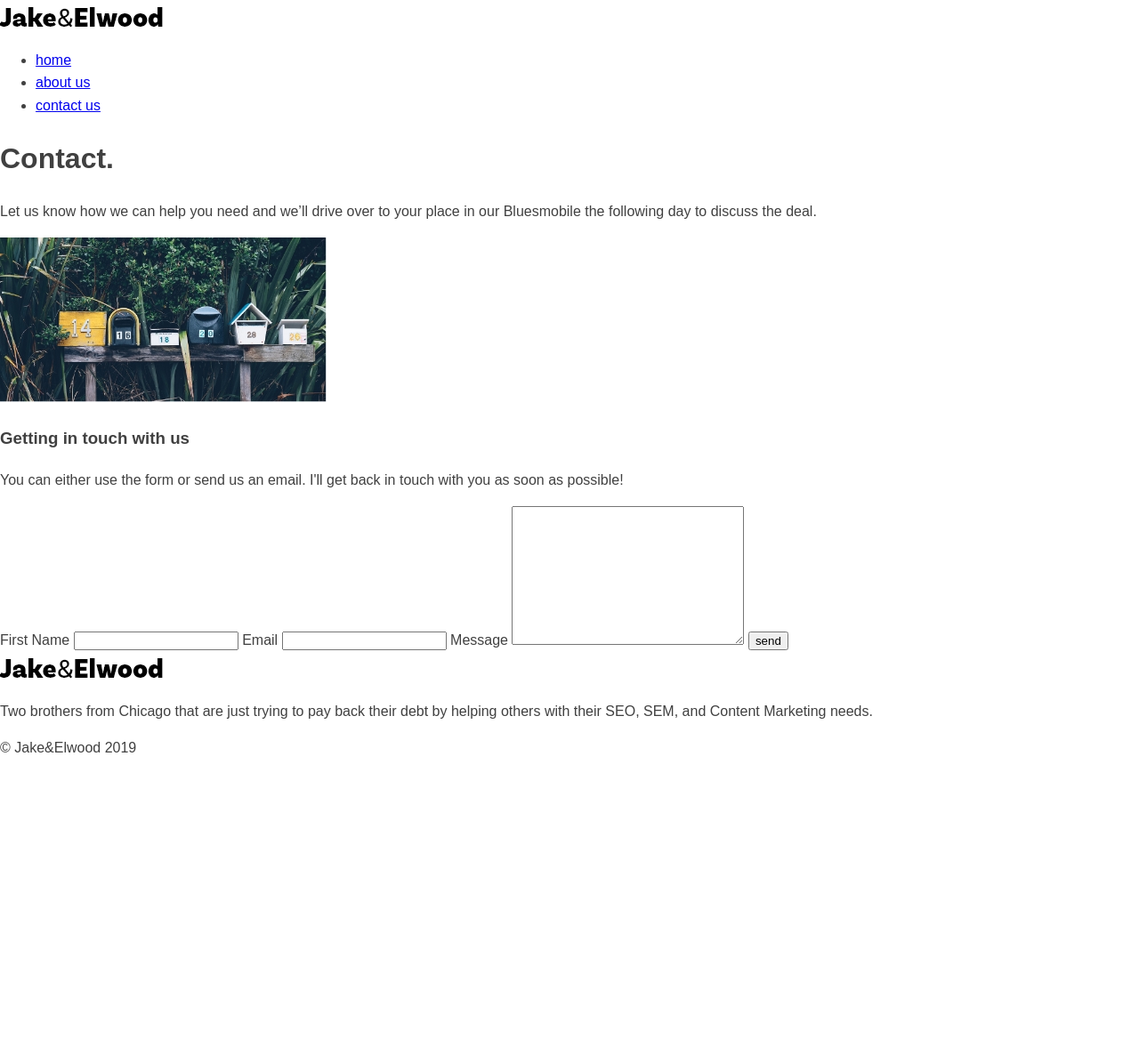
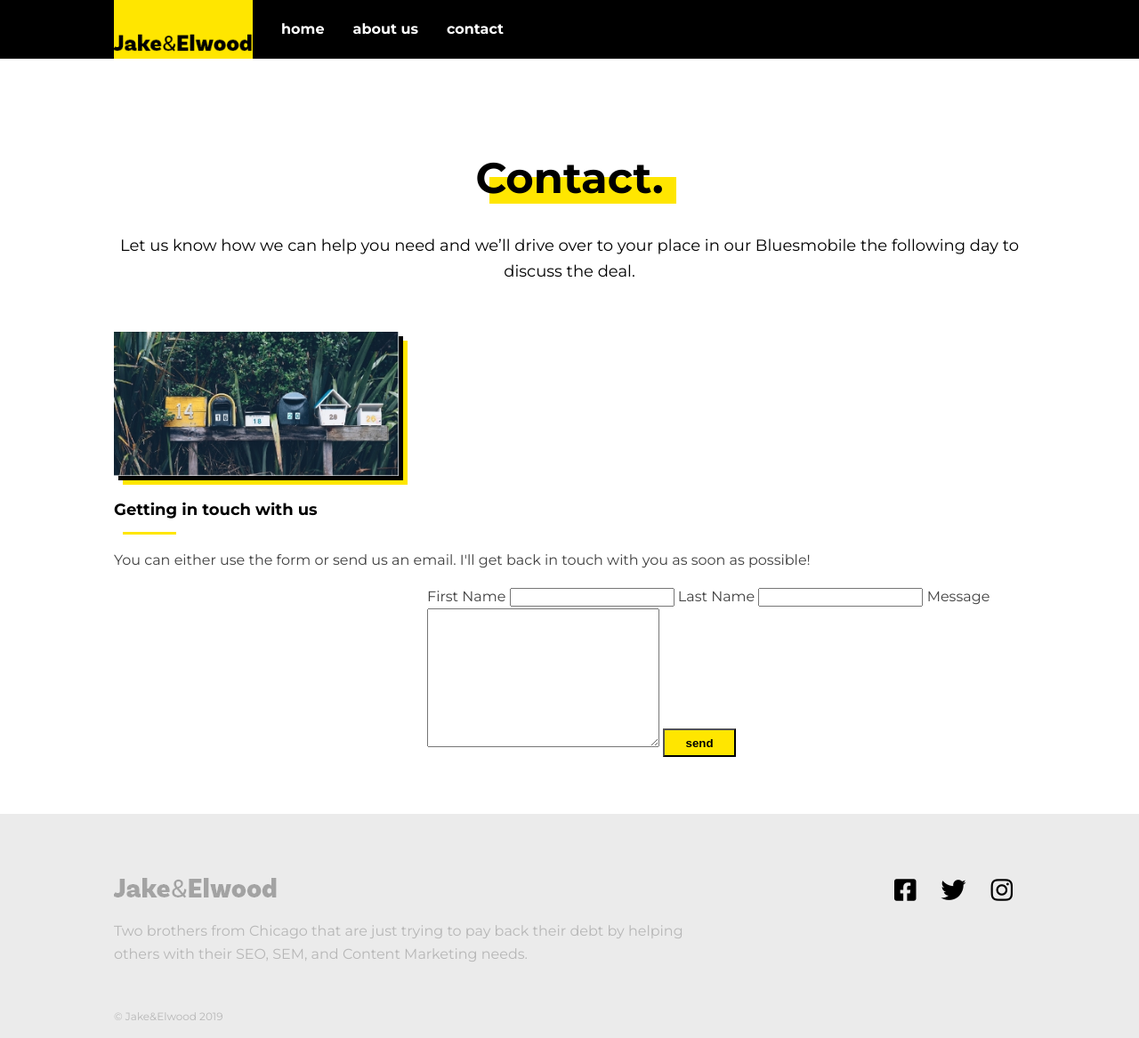
Before and after one commit to frontendella/Marketing-agency-website, a website: page contact.html in a window 1280 px wide. Shown: the whole page at 89% size. Before the commit the page ends 880 px from the top, so only its background shows below. Drawn offline with Linux system fonts and the light colour scheme.

Commit message:
Contact page is updated

```diff
--- a/contact.html
+++ b/contact.html
@@ -1,65 +1,76 @@
 <!DOCTYPE html>
-<html lang="en">
+<html>
     <head>
-    <meta charset="UTF-8">
-    <title>HomePage</title>
-    <link rel="stylesheet" href="style.css">
+        <title>Jake & Elwood</title>
+        <!-- viewport meta to render pages on mobile properly -->
+        <meta name="viewport" content="width=device-width, initial-scale=1">
+
+        <!-- link to google fonts -->
+        <link href="https://fonts.googleapis.com/css?family=Montserrat:400,700&display=swap" rel="stylesheet">
+
+        <!-- https://cdnjs.com/libraries/font-awesome -->
+        <link href="https://cdnjs.cloudflare.com/ajax/libs/font-awesome/5.9.0/css/all.css" rel="stylesheet">
+
+        <!-- link to my CSS -->
+        <link href="./style.css" rel="stylesheet">
     </head>
      <body>
-	<header>
-        <img src="./img/logo.png" alt="logo">
-        <nav>
-            <ul>
-                <li>
-                    <a href="/index.html">home</a>
-                </li>
-
-                <li>
-                    <a href="/about.html">about us</a>
-                </li>
-                <li>
-                    <a href="/contact.html">contact us</a>
-                </li>
+        <header class="header main-grid">
+            <div class="header-content">
+                <a class="logo-link" href="index.html">
+                    <img src="img/logo.png" alt="" class="logo">
+                </a>
+                <button aria-label="Open navigation" class="open-nav">&#9776;</button>
+                <nav class="nav">
+                    <button aria-label="Close navigation" class="close-nav">&times;</button>
+                    <ul class="nav-list">
+                        <li class="nav-item"><a href="index.html" class="nav-link">home</a></li>
+                        <li class="nav-item"><a href="about.html" class="nav-link">about us</a></li>
+                        <li class="nav-item"><a href="contact.html" class="nav-link">contact</a></li>
                     </ul>
                 </nav>
+            </div>
         </header>
-    <div class="container">
-        <main >
-            <h1>
-                Contact.
-            </h1>
-            <p>Let us know how we can help you need and we’ll drive over to your place in our Bluesmobile the following day to discuss the deal. </p>
-            <img src="./img/contact.jpg" alt="post boxes image">
-            <h3>Getting in touch with us</h3>
+
+        <main class="main-grid main-template">
+            <h1 class="page-title">Contact.</h1>
+            <p class="subtitle">Let us know how we can help you need and we’ll drive over to your place in our Bluesmobile the following day to discuss the deal.</p>
+            <img class="main-image" src="./img/contact.jpg" alt="a bunch of mailboxes">
+            <div class="secondary-text">
+                <h2 class="section-title">Getting in touch with us</h2>
                 <p>You can either use the form or send us an email. I'll get back in touch with you as soon as possible!</p>
-            <form>
-                <label for="first">First Name</label>
-                <input type="text" id="first" >
-                <label for="email">Email</label>
-                <input type="email" id="email">
+            </div>
+
+            <div class="main-text">
+                <form action="#" method="POST">
+                    <label for="fname">First Name</label>
+                    <input type="text" id="fname">
+
+                    <label for="lname">Last Name</label>
+                    <input type="text" id="lname">
+
                     <label for="message">Message</label>
                     <textarea name="message" id="message" cols="30" rows="10"></textarea>
-                <button type="submit">
-                    send
-                </button>
+                    <button class="btn btn-primary">send</button>
                 </form>
             </div>
+
         </main>
 
-        <footer>
-            <div>
-                <img src="./img/logo.png" alt="logo">
-                <p>
-                    Two brothers from Chicago that are just trying to pay back their debt by helping others with their SEO, SEM, and Content Marketing needs.
-                </p>
-                <span>© Jake&Elwood 2019</span>
-                <div>
-                    <img src="" alt="">
-                    <img src="" alt="">
-                    <img src="" alt="">
+        <footer class="footer main-grid">
+            <div class="footer-main">
+                <img src="img/logo.png" alt="" class="footer-logo">
+                <p class="footer-text">Two brothers from Chicago that are just trying to pay back their debt by helping others with their SEO, SEM, and Content Marketing needs.</p>
+                <p class="footer-fineprint">© Jake&Elwood 2019</p>
             </div>
-            </div>
+            <ul class="social-list">
+                <li class="social-item"><a href="#" class="social-link"><i class="fab fa-facebook-square"></i></a></li>
+                <li class="social-item"><a href="#" class="social-link"><i class="fab fa-twitter"></i></a></li>
+                <li class="social-item"><a href="#" class="social-link"><i class="fab fa-instagram"></i></a></li>
+            </ul>
         </footer>
-    </div>
+
+
+        <script src="script.js"></script>
     </body>
 </html>
--- a/style.css
+++ b/style.css
@@ -181,7 +181,8 @@ h1, h2, strong {
 }
 
 .nav-link:hover,
-.nav-link:focus {
+.nav-link:focus,
+.nav-link:active {
     color: #FFE600;
 }
 
```
Lines whose indentation alone changed are shown as unchanged.
